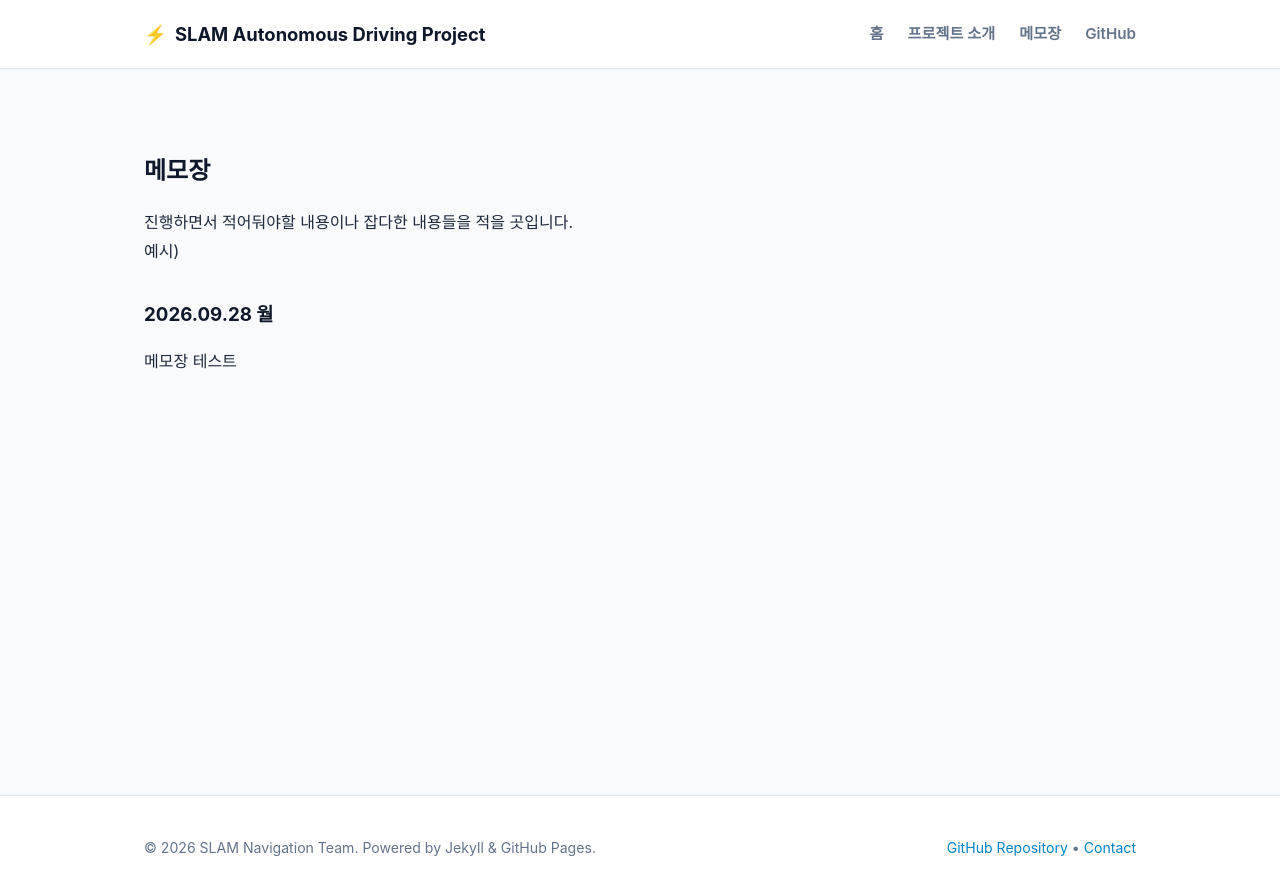
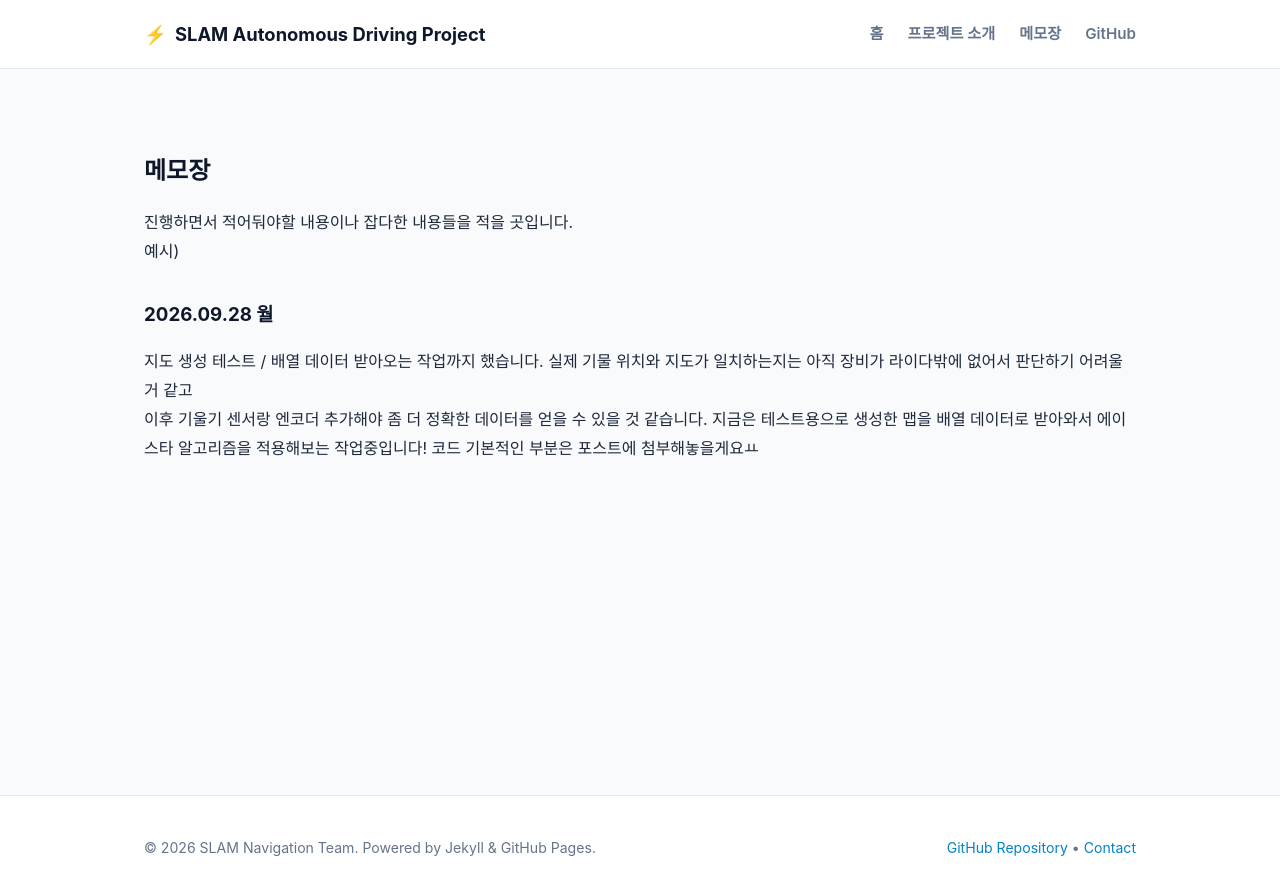
Before and after one commit to slam-navigation-project/slam-navigation-site, a Jekyll site: the page built from memo.md, in a window 1280 px wide. Shown: the top 895 px of the page. Built offline with Jekyll 4.4.1, drawn with Linux system fonts in a browser that asks for light colours; some web fonts are replaced.

Commit message:
Update memo.md

```diff
--- a/memo.md
+++ b/memo.md
@@ -7,4 +7,6 @@ permalink: /memo/
 진행하면서 적어둬야할 내용이나 잡다한 내용들을 적을 곳입니다.<br />
 예시)<br />
 ### **2026.09.28 월**<br />
-메모장 테스트
+지도 생성 테스트 / 배열 데이터 받아오는 작업까지 했습니다. 실제 기물 위치와 지도가 일치하는지는 아직 장비가 라이다밖에 없어서 판단하기 어려울 거 같고<br />
+이후 기울기 센서랑 엔코더 추가해야 좀 더 정확한 데이터를 얻을 수 있을 것 같습니다.
+지금은 테스트용으로 생성한 맵을 배열 데이터로 받아와서 에이스타 알고리즘을 적용해보는 작업중입니다! 코드 기본적인 부분은 포스트에 첨부해놓을게요ㅛ
```
